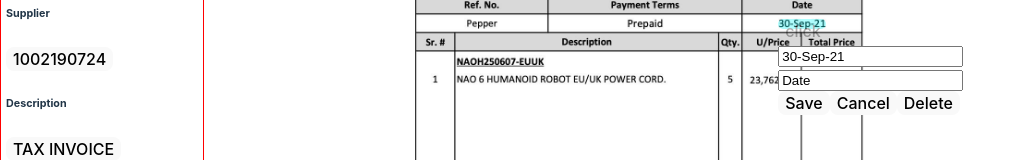
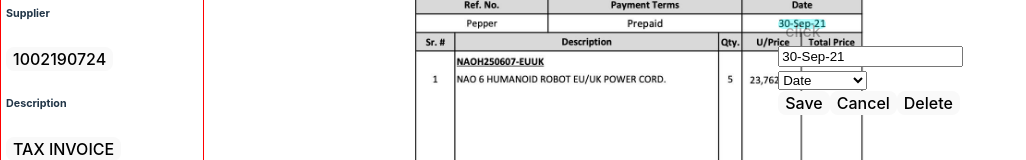
Before and after one commit to Salah-1-s/proven-task, a React (Vite) app: page / in a window 1280 px wide. Both pictures are taken after a click on the button "30-Sep-21". Shown: the part 295-455 px from the top of the page, without its empty margins (0-1026 px from the left). Built offline with nearby package versions, Linux system fonts and the light colour scheme.

Commit message:
refactor: change box class name input to select

```diff
--- a/src/App.tsx
+++ b/src/App.tsx
@@ -31,6 +31,7 @@
     const newArray = [...data.boxes];
     newArray.splice(index, 1);
     setData((prev) => ({ ...prev, boxes: newArray }));
+    setVisibleBoxIndex(undefined);
   };
 
   useEffect(() => {
@@ -90,6 +91,7 @@
             Y2={box.points[3] * (scaleRatio || 0)}
             text={box.text}
             boxClassName={box.class}
+            boxesClassNames={Object.keys(groupedData || {})}
             visibleBoxIndex={visibleBoxIndex}
             setVisibleBoxIndexHandler={setVisibleBoxIndexHandler}
             deleteBoxHandler={() => deleteBoxHandler(i)}
--- a/src/components/info-box/index.tsx
+++ b/src/components/info-box/index.tsx
@@ -12,6 +12,7 @@
   Y2: number;
   text: string;
   boxClassName: string;
+  boxesClassNames: string[];
   setVisibleBoxIndexHandler: (index?: number) => void;
   deleteBoxHandler: () => void;
   setDataHandler: React.Dispatch<React.SetStateAction<AppDateInterface>>;
@@ -26,6 +27,7 @@
   Y2,
   text,
   boxClassName,
+  boxesClassNames,
   deleteBoxHandler,
   setVisibleBoxIndexHandler,
   setDataHandler,
@@ -36,14 +38,13 @@
 
   // In real application, the old state will be retrieved as an initial value from the BE
   const [oldBoxText, setOldBoxText] = useState(text);
-  const [oldBoxClass, setOldBoxClass] = useState(boxClassName);
 
   const { width, height } = getInfoBoxDimensions(X1, X2, Y1, Y2);
 
-  const saveHandler = () => {
-    setOldBoxText(boxText);
-    setOldBoxClass(boxClass);
-    setVisibleBoxIndexHandler(undefined);
+  const changeClassNameHandler = (newClassName?: string) => {
+    if (newClassName) {
+      setBoxClass(newClassName);
+    }
 
     /**
      * Setting the the app data to the new state
@@ -52,15 +53,24 @@
       ...prev,
       boxes: [
         ...prev.boxes.slice(0, index),
-        { class: boxClass, points: prev.boxes[index].points, text: boxText },
+        {
+          class: newClassName ?? boxClass,
+          points: prev.boxes[index].points,
+          text: boxText,
+        },
         ...prev.boxes.slice(index + 1),
       ],
     }));
   };
 
+  const saveHandler = () => {
+    setOldBoxText(boxText);
+    changeClassNameHandler();
+    setVisibleBoxIndexHandler(undefined);
+  };
+
   const cancelHandler = () => {
     setBoxText(oldBoxText);
-    setBoxClass(oldBoxClass);
     setVisibleBoxIndexHandler(undefined);
   };
 
@@ -86,10 +96,15 @@
       {Boolean(visibleBoxIndex === index) && (
         <div>
           <input value={boxText} onChange={(e) => setBoxText(e.target.value)} />
-          <input
+          <select
+            name="box-class"
             value={boxClass}
-            onChange={(e) => setBoxClass(e.target.value)}
-          />
+            onChange={(e) => changeClassNameHandler(e.target.value)}
+          >
+            {boxesClassNames.map((c, i) => (
+              <option key={i}>{c}</option>
+            ))}
+          </select>
 
           <div>
             <button onClick={saveHandler}>Save</button>
```
